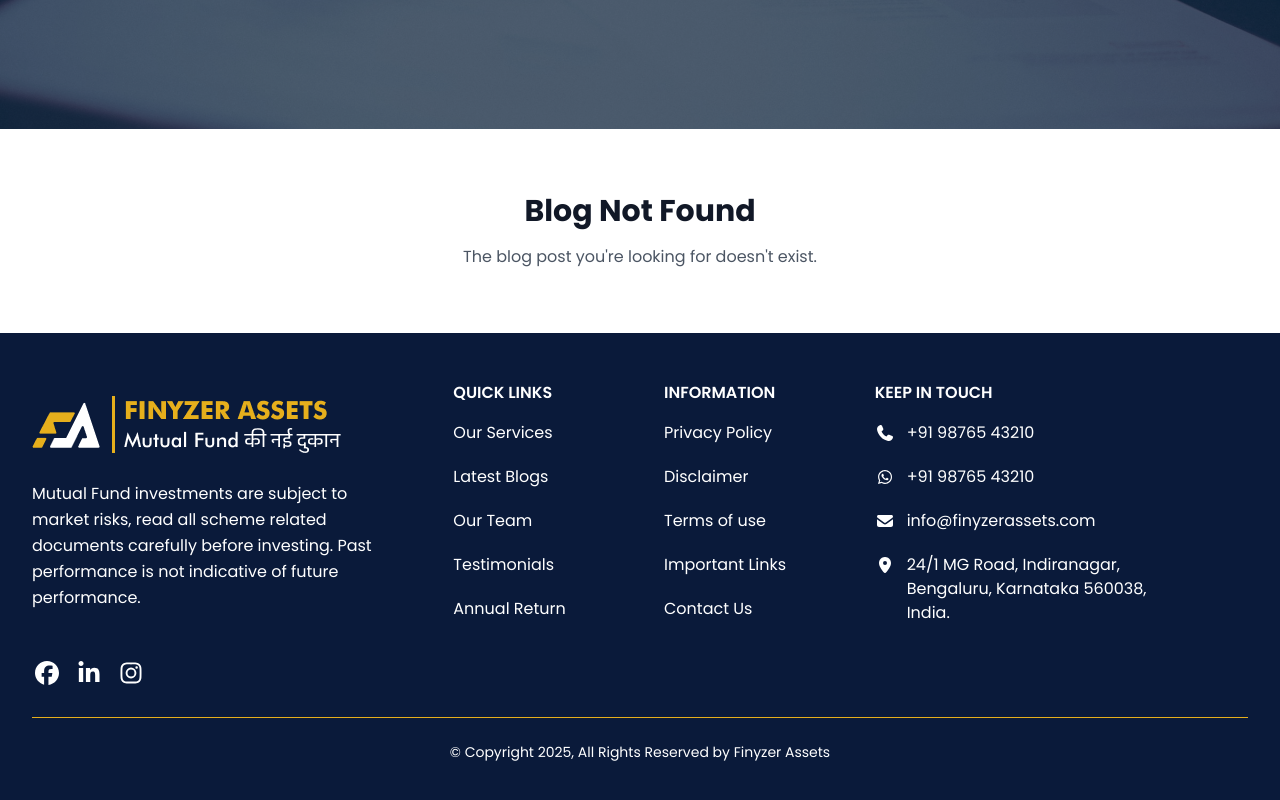
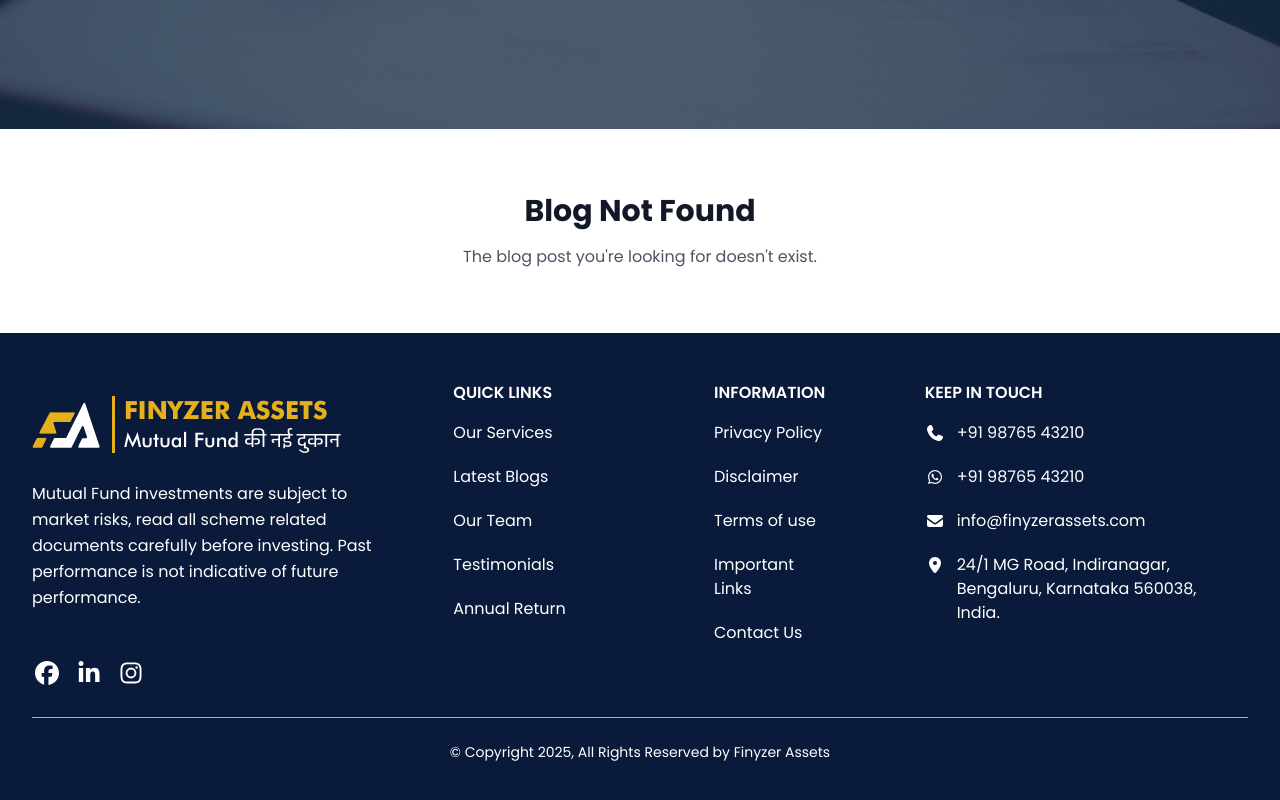
Before and after one commit to basant-hembram/BinaryAndBeyondResearch, a React (Vite) app: page /blog/1 in a window 1280 px wide. Shown: the part 458-1258 px from the top of the page. Built offline with nearby package versions, Linux system fonts and the light colour scheme.

Commit message:
Update layout alignment in BenefitsSection and Footer components for improved consistency

```diff
--- a/src/components/become-distributor/BenefitsSection.tsx
+++ b/src/components/become-distributor/BenefitsSection.tsx
@@ -44,7 +44,7 @@ const BenefitsSection = () => {
             </div>
           </div>
         </div>
-        <div className="text-center">
+        <div className="text-left">
           <Button className="bg-[#01A382] hover:bg-[#018f72] text-white px-8 text-[16px]">
             Join Finyzer Assets <FontAwesomeIcon icon={faArrowRight} className="ml-2" />
           </Button>
--- a/src/components/common/Footer.tsx
+++ b/src/components/common/Footer.tsx
@@ -57,7 +57,7 @@ const Footer = () => {
           </div>
 
           {/* Information */}
-          <div className='md:col-span-2'>
+          <div className='md:col-span-2 xl:pl-[50px]'>
             <h4 className="font-semibold text-[16px] mb-4">INFORMATION</h4>
             <ul className="space-y-[20px]">
               <li><Link to="/privacy-policy" className="text-white hover:text-[#E6AF1C] transition-colors text-[16px]">Privacy Policy</Link></li>
@@ -69,7 +69,7 @@ const Footer = () => {
           </div>
 
           {/* Contact Info */}
-          <div className='md:col-span-4'>
+          <div className='md:col-span-4 xl:pl-[50px]'>
             <h4 className="font-semibold text-[16px] mb-4">KEEP IN TOUCH</h4>
             <ul className="space-y-[20px]">
               <li className="flex items-center gap-3 text-[16px]">
```
